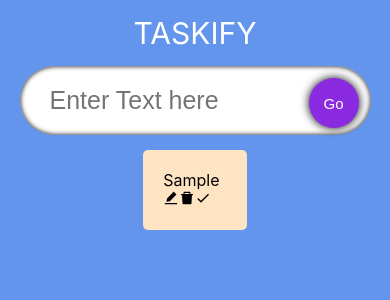
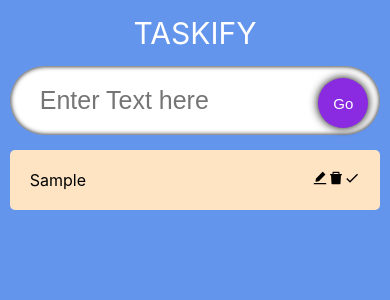
Before and after one commit to Krishna1705/typescript-basic, a React (Create React App) app: page / in a window 390 px wide. Both pictures are taken after typing "Sample" into the empty fields and a click on the button "Go". Shown: the top 300 px of the page. Built offline with nearby package versions, Linux system fonts and the light colour scheme.

Commit message:
implemented done and delete functionality for single todo

```diff
--- a/src/components/InputField.styles.css
+++ b/src/components/InputField.styles.css
@@ -39,3 +39,9 @@
     transform: scale(0.8);
     box-shadow: 0 0 5px black;
 }
+
+@media (max-width:700px){
+    .input{
+        width:95%;
+    }
+}
--- a/src/components/SingleTodo.style.css
+++ b/src/components/SingleTodo.style.css
@@ -17,5 +17,25 @@ flex-wrap: wrap;
     margin-left: 10px;
     font-size: 15px;
     cursor: pointer;
+}
 
+/* for desktop size */
+@media screen and (min-width:1024px){
+    .toods_single {
+        width: 29.5%;
+      }
 }
+
+
+/* for tablet size */
+@media screen and (min-width:768px) and (max-width:1023px){
+    .toods_single {
+        width: 40%;
+      }
+}
+/* for smartphone size */
+@media screen and (max-width:767px){
+    .toods_single {
+        width: 100%;
+      }
+}
--- a/src/components/SingleTodo.tsx
+++ b/src/components/SingleTodo.tsx
@@ -7,16 +7,31 @@ import './SingleTodo.style.css';
 interface Props{
     todo:Todo,
     todos:Todo[];
-    setTodos: React.Dispatch<React.SetStateAction<Todo[]>>
+    setTodos: React.Dispatch<React.SetStateAction<Todo[]>>;
 }
 const SingleTodo:React.FC<Props> = ({todo,todos,setTodos}) => {
+
+  const handleDone=(id:number)=>{
+    setTodos(todos.map((todo)=>todo.id===id?{...todo,isDone:!todo.isDone}:todo))
+  }
+  const handleDelete=(id:number)=>{
+    setTodos(todos.filter((todo)=>todo.id !==id))
+  }
+  console.log('>>>>>>>>',todos)
   return (<>
   <form className='toods_single'>
-     <span className='todos_single--text'>{todo.todo}</span>
+    {
+    todo.isDone
+    ?
+    (<s className='todos_single--text'>{todo.todo}</s>)
+    :
+    (<span className='todos_single--text'>{todo.todo}</span>)
+    }
+
      <div>
          <span className="icon"><AiFillEdit/></span>
-         <span className="icon"><AiFillDelete/></span>
-         <span className="icon"><MdDone/></span>
+         <span className="icon"  onClick={()=>handleDelete(todo.id)}><AiFillDelete/></span>
+         <span className="icon" onClick={()=>handleDone(todo.id)}><MdDone/></span>
      </div>
 
   </form>
--- a/src/components/TodoList.style.css
+++ b/src/components/TodoList.style.css
@@ -1,7 +1,12 @@
-.todos{
-    display:flex;
+.todos {
+    display: flex;
+    justify-content: space-evenly;
+    width: 90%;
     flex-wrap: wrap;
-    align-items: center;
-    width:90%;
-    flex-direction: column;
+  }
+
+@media (max-width:700px){
+    .todos {
+        width: 95%;
+      }
 }
```
